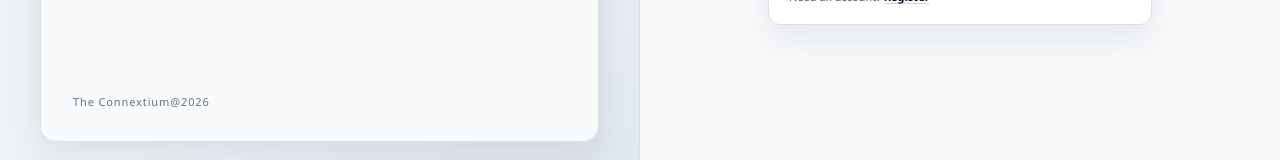
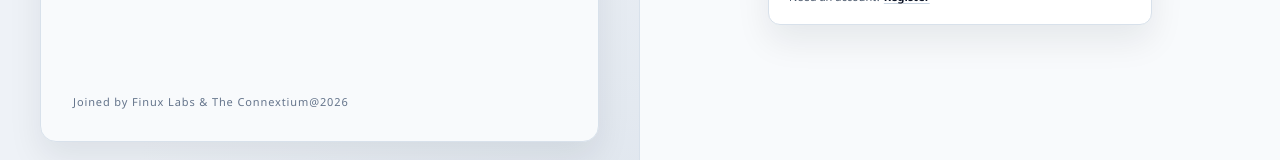
Before and after one commit to Connextium/ar_subledger_web, a Next.js app: page /login in a window 1280 px wide. Shown: the part 538-698 px from the top of the page. Built offline with nearby package versions, Linux system fonts and the light colour scheme; no server answers.

Commit message:
Release v.1.17-patch-ui-lic: update login footer license text

```diff
--- a/src/app/login/page.tsx
+++ b/src/app/login/page.tsx
@@ -26,7 +26,7 @@ export default function LoginPage() {
             </div>
 
             <p className="mt-auto pt-6 text-[11px] tracking-[0.08em] text-slate-500">
-              The Connextium@2026
+              Joined by Finux Labs & The Connextium@2026
             </p>
           </div>
         </section>
```
